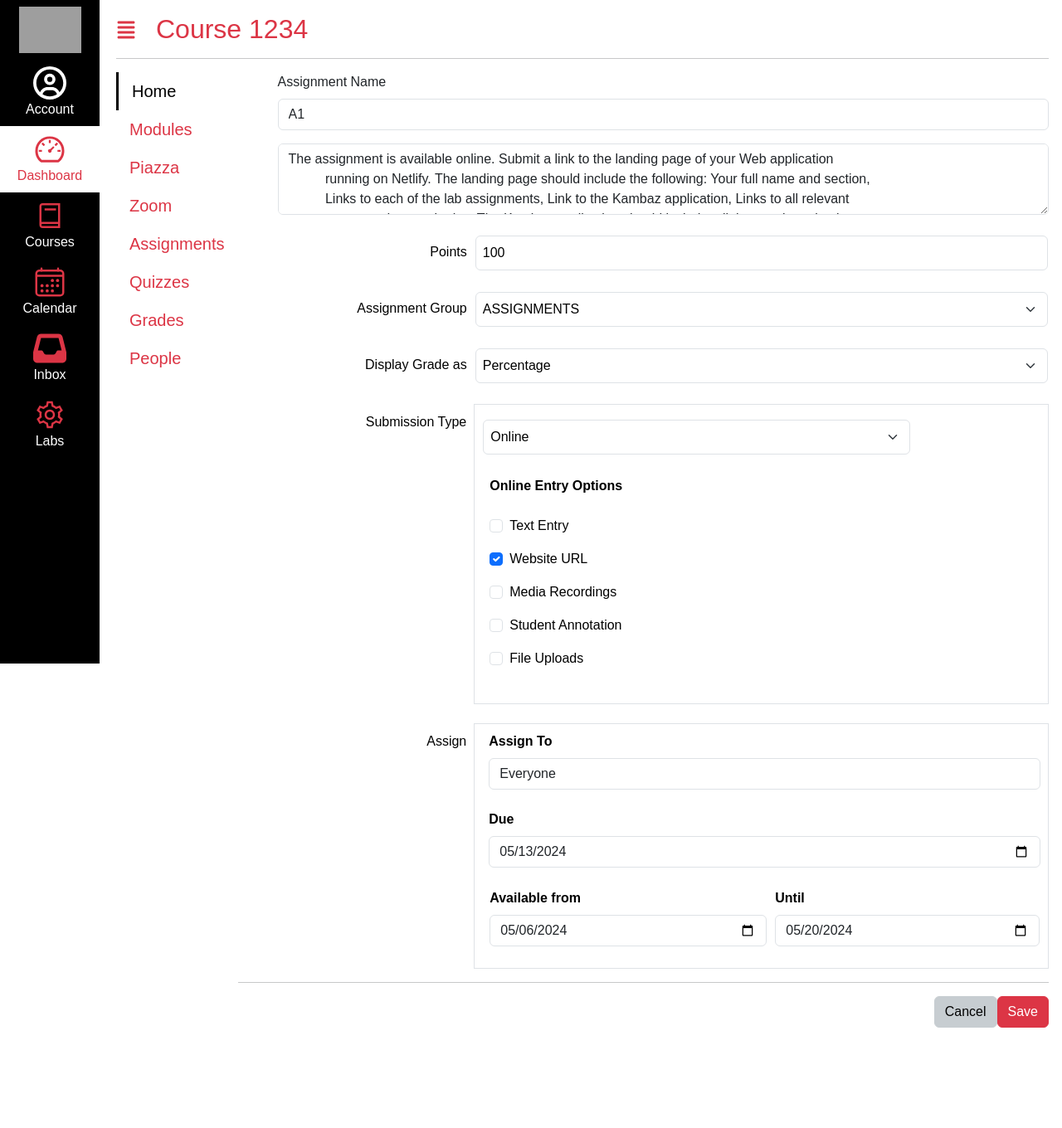
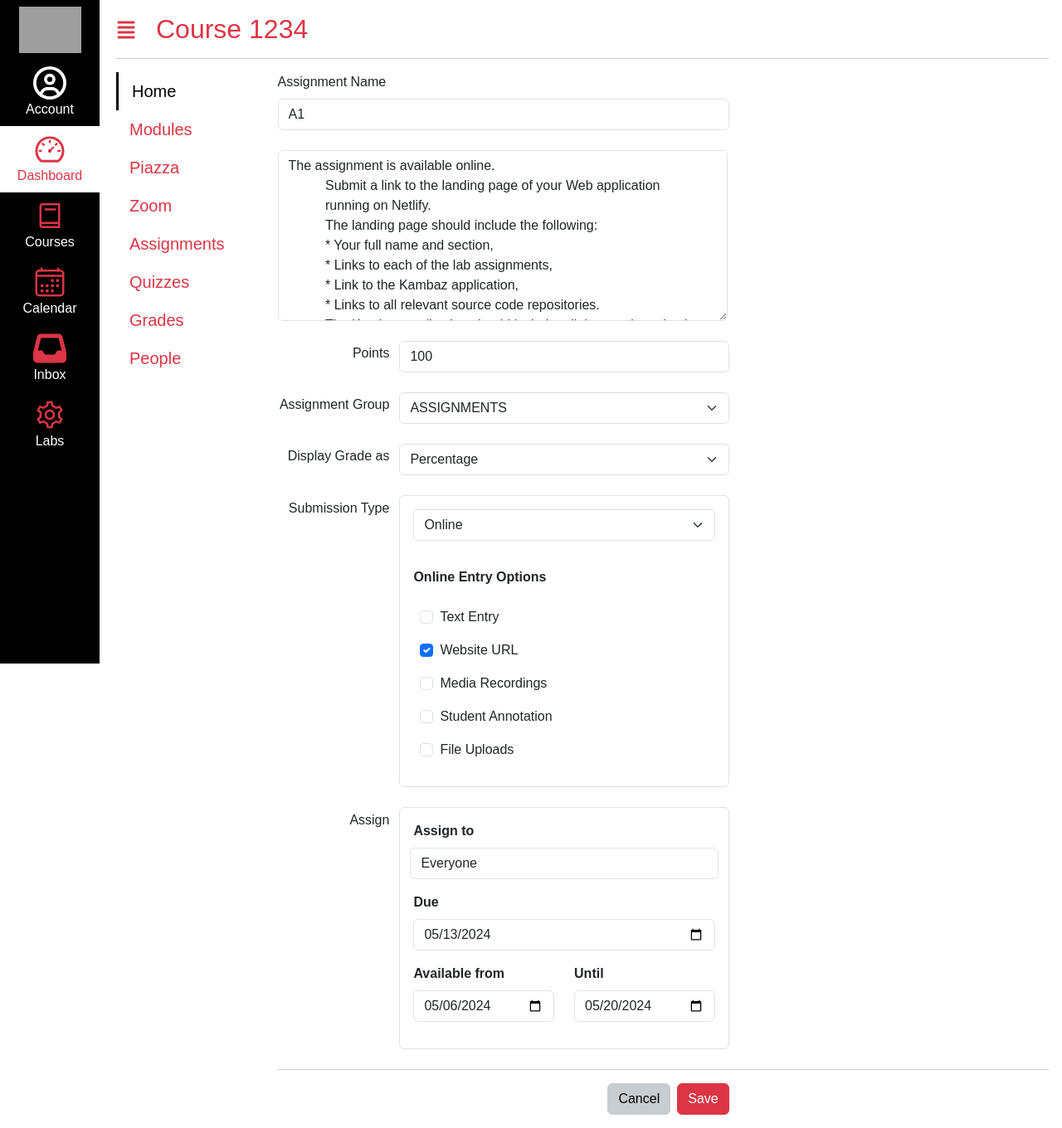
Before and after one commit to vitakh/kambaz-next-js, a Next.js app: page /Courses/1234/Assignments/123 in a window 1280 px wide. Shown: the whole page at 83% size. Before the commit the page ends 1255 px from the top, so only its background shows below. Built offline with nearby package versions, Linux system fonts and the light colour scheme; grey boxes are pictures that could not be loaded.

Commit message:
finished a2

```diff
--- a/app/(Kambaz)/Courses/[cid]/Assignments/[aid]/page.tsx
+++ b/app/(Kambaz)/Courses/[cid]/Assignments/[aid]/page.tsx
@@ -1,161 +1,189 @@
 "use client";
 
-import { Button, Form, Table } from "react-bootstrap";
+import { Button, Col, Form, Row } from "react-bootstrap";
 
 export default function AssignmentEditor() {
   return (
     <div id="wd-assignments-editor">
-
-      <Form.Group className="mb-3 ms-5" controlId="wd-name">
+      <Form className="ms-5">
+        <Form.Group as={Row} className="mb-4" controlId="wd-name">
+          <Col sm={7} className="pe-0">
             <Form.Label>Assignment Name</Form.Label>
-        <Form.Control defaultValue="A1" />
+            <Form.Control type="text" defaultValue="A1"/>
+          </Col>
         </Form.Group>
 
-      <Form.Group className="mb-4 ms-5" controlId="wd-description">
+        <Col sm={7}>
+          <Form.Group className="mb-4" controlId="wd-description">
             <Form.Control
               as="textarea"
-          rows={3}
-          defaultValue="The assignment is available online. Submit a link to the landing page of your Web application
-          running on Netlify. The landing page should include the following: Your full name and section,
-          Links to each of the lab assignments, Link to the Kambaz application, Links to all relevant
-          source code repositories. The Kambaz application should include a link to navigate back to
-          the landing page."
+              rows={8}
+              defaultValue="The assignment is available online.
+          Submit a link to the landing page of your Web application
+          running on Netlify.
+          The landing page should include the following:
+          * Your full name and section,
+          * Links to each of the lab assignments,
+          * Link to the Kambaz application,
+          * Links to all relevant source code repositories.
+          The Kambaz application should include a link to navigate back to the landing page."
             />
           </Form.Group>
+        </Col>
 
+        <Form.Group as={Row} className="mb-4 align-items-center">
+          <Form.Label htmlFor="wd-points" as={Col} sm={2} className="text-end">
+            Points
+          </Form.Label>
+          <Col sm={5} className="p-0">
+            <Form.Control id="wd-points" type="number" defaultValue={100} />
+          </Col>
+        </Form.Group>
 
-      <Table>
-        <tr>
-          <td align="right" valign="top">
-            <Form.Label htmlFor="wd-points">Points</Form.Label>
-          </td>
-          <td>
-            <Form.Control id="wd-points" type="number" defaultValue={100} className="mb-4"/>
-          </td>
-        </tr>
-        <tr>
-          <td align="right" valign="top">
-            <Form.Label htmlFor="wd-group">Assignment Group</Form.Label>
-          </td>
-          <td>
-            <Form.Select id="wd-group" className="mb-4">
-              <option selected value="ASSIGNMENTS">
+        <Form.Group as={Row} className="mb-4 align-items-center" controlId="wd-group">
+          <Form.Label as={Col} sm={2} className="text-end">
+            Assignment Group
+          </Form.Label>
+          <Col sm={5} className="p-0">
+            <Form.Select>
+              <option defaultValue="ASSIGNMENTS">
                 ASSIGNMENTS
               </option>
+              <option value="EXAMS">
+                EXAMS
+              </option>
+              <option value="QUIZZES">
+                QUIZZES
+              </option>
             </Form.Select>
-          </td>
-        </tr>
-        <tr>
-          <td align="right" valign="top">
-            <Form.Label htmlFor="wd-display-grade-as">
+          </Col>
+        </Form.Group>
+
+        <Form.Group as={Row} className="mb-4 align-items-center" controlId="wd-display-grade-as">
+          <Form.Label as={Col} sm={2} className="text-end ">
             Display Grade as
           </Form.Label>
-          </td>
-          <td>
-            <Form.Select id="wd-display-grade-as" className="mb-4">
+          <Col sm={5} className="p-0">
+            <Form.Select>
               <option selected value="PERCENTAGE">
                 Percentage
               </option>
+              <option value="POINTS">
+                Points
+              </option>
+              <option value="COMPLETE">
+                Complete
+              </option>
             </Form.Select>
-          </td>
-        </tr>
-        <tr>
-          <td align="right" valign="top">
-            <Form.Label htmlFor="wd-submission-type">
+          </Col>
+        </Form.Group>
+
+        <Form.Group as={Row} className="mb-4" controlId="wd-submission-type">
+          <Form.Label as={Col} sm={2} className="my-1 text-end">
             Submission Type
           </Form.Label>
-          </td>
-          <td className="border">
-           <Table>
-            <tr>
-              <td>
-              <Form.Select className="m-3 ms-2 w-75"id="wd-submission-type">
+          <Col sm={5} className="border rounded p-3">
+            <Form.Select className="mb-4">
               <option selected value="ONLINE">
                 Online
               </option>
+              <option value="EXTERNAL">
+                External Tool
+              </option>
+              <option value="PAPER">
+                Paper
+              </option>
             </Form.Select>
-              </td>
-              </tr>
-              <tr>
-              <td>
-                <Form.Group>
-                <Form.Label className="ms-2">
+
+            <Form.Group controlId="wd-online-entry-options">
+              <Form.Label className="mt-2">
                 <b>Online Entry Options</b>
               </Form.Label>
               <br />
-                <Form.Check className="m-3 ms-2" id="wd-text-entry" label="Text Entry" />
+              <Form.Check
+                className="m-3 ms-2"
+                id="wd-text-entry"
+                label="Text Entry"
+              />
               <Form.Check
                 className="m-3 ms-2"
                 id="wd-website-url"
                 defaultChecked
                 label="Website URL"
               />
-                <Form.Check className="m-3 ms-2" id="wd-media-recordings" label="Media Recordings" />
+              <Form.Check
+                className="m-3 ms-2"
+                id="wd-media-recordings"
+                label="Media Recordings"
+              />
               <Form.Check
                 className="m-3 ms-2"
                 id="wd-student-annotation"
                 label="Student Annotation"
               />
-                <Form.Check className="m-3 ms-2" id="wd-file-upload" label="File Uploads" />
+              <Form.Check
+                className="m-3 ms-2"
+                id="wd-file-upload"
+                label="File Uploads"
+              />
             </Form.Group>
-              </td>
-              </tr>
-            </Table>
-          </td>
-        </tr>
+          </Col>
+        </Form.Group>
 
-        <br />
+        <Form.Group as={Row} className="mb-4">
+          <Form.Label as={Col} sm={2} className="my-1 text-end">
+            Assign
+          </Form.Label>
+          <Col sm={5} className="border rounded p-3">
+            <Form.Group as={Row} className="mb-3 pe-3" controlId="wd-assign-to">
+              <Form.Label><b>Assign to</b></Form.Label>
+              <Form.Control type="text" defaultValue="Everyone" className="ms-2"/>
+            </Form.Group>
 
-        <tr>
-          <td align="right" valign="top">
-            <Form.Label htmlFor="wd-assign-to">Assign</Form.Label>
-          </td>
-          <td className="border border-rounded">
-            <Form.Group controlId="wd-assign-to" className="ms-2 mb-2">
-              <Form.Label>
-                <b>Assign To</b>
-              </Form.Label>
-              <Form.Control defaultValue="Everyone" />
-            </Form.Group>
-            <Form.Group controlId="wd-due-date" className="ms-2 mb-2">
+            <Form.Group controlId="wd-due-date" className="mb-3">
               <Form.Label>
                 <b>Due</b>
               </Form.Label>
               <Form.Control type="date" defaultValue="2024-05-13" />
             </Form.Group>
 
-            <Table>
-              <tr>
-                <td>
-                  <Form.Group controlId="wd-available-from">
-                    <Form.Label className="ms-2 mb-2">
+            <Form.Group as={Row} className="mb-3" controlId="wd-available-from">
+              <Col>
+                <Form.Label>
                   <b>Available from</b>
                 </Form.Label>
-                    <Form.Control className="ms-2" type="date" defaultValue="2024-05-06" />
-                  </Form.Group>
-                </td>
-                <td>
+                <Form.Control
+                  type="date"
+                  defaultValue="2024-05-06"
+                />
+              </Col>
+              <Col>
                 <Form.Group controlId="wd-available-until">
                   <Form.Label className="mb-2">
                     <b>Until</b>
                   </Form.Label>
                   <Form.Control type="date" defaultValue="2024-05-20" />
                 </Form.Group>
-                </td>
-              </tr>
-            </Table>
-          </td>
-        </tr>
-      </Table>
+              </Col>
+            </Form.Group>
+          </Col>
+        </Form.Group>
         <hr />
-      <div className="d-flex float-end">
-        <Button variant="secondary" type="reset" id="wd-btn-cancel">
+        <div>
+          <Row>
+            <Col sm={2}></Col>
+            <Col sm={5} className="d-flex justify-content-end pe-0">
+          <Button variant="secondary" type="reset" id="wd-btn-cancel" >
             Cancel
           </Button>
-        <Button variant="danger" type="submit" id="wd-btn-save">
+          <Button variant="danger" type="submit" id="wd-btn-save" className="ms-2">
             Save
           </Button>
+          </Col>
+          </Row>
+
         </div>
+      </Form>
     </div>
   );
 }
--- a/app/(Kambaz)/Courses/[cid]/Assignments/page.tsx
+++ b/app/(Kambaz)/Courses/[cid]/Assignments/page.tsx
@@ -11,8 +11,6 @@ export default function Assignments() {
   return (
     <div>
       <AssignmentControls />
-      <br />
-      <br />
       <br />
       <br />
       <ListGroup className="rounded-0" id="wd-assignments">
--- a/app/(Kambaz)/Courses/[cid]/Home/Status.tsx
+++ b/app/(Kambaz)/Courses/[cid]/Home/Status.tsx
@@ -3,10 +3,10 @@ import { FaCheckCircle } from "react-icons/fa";
 import { BiImport } from "react-icons/bi";
 import { LiaFileImportSolid } from "react-icons/lia";
 import { Button } from "react-bootstrap";
-import { FaBullseye } from "react-icons/fa6";
 import { GoBell } from "react-icons/go";
 import { IoStatsChartSharp } from "react-icons/io5";
 import { GrAnnounce } from "react-icons/gr";
+import { RiFocus3Line } from "react-icons/ri";
 
 export default function CourseStatus() {
   return (
@@ -32,7 +32,7 @@ export default function CourseStatus() {
         <LiaFileImportSolid className="me-2 fs-5" /> Import from Commons{" "}
       </Button>
       <Button variant="secondary" size="lg" className="w-100 mt-1 text-start">
-        <FaBullseye className="me-2 fs-5" /> Choose Home Page{" "}
+        <RiFocus3Line className="me-2 fs-5" /> Choose Home Page{" "}
       </Button>
       <Button variant="secondary" size="lg" className="w-100 mt-1 text-start">
         <IoStatsChartSharp className="me-2 fs-5" /> View Course Stream{" "}
--- a/app/(Kambaz)/Courses/[cid]/Modules/ModulesControls.tsx
+++ b/app/(Kambaz)/Courses/[cid]/Modules/ModulesControls.tsx
@@ -9,7 +9,7 @@ import { FaPlus, FaBan } from "react-icons/fa6";
 import GreenCheckmark from "./GreenCheckmark";
 export default function ModulesControls() {
   return (
-    <div id="wd-modules-controls" className="text-nowrap">
+    <div id="wd-modules-controls" className="text-nowrap justify-content-evenly">
       <Button
         variant="danger"
         size="lg"
@@ -24,9 +24,9 @@ export default function ModulesControls() {
           <GreenCheckmark /> Publish All
         </DropdownToggle>
         <DropdownMenu>
-          <DropdownItem id="wd-publish-all">
+          {/* <DropdownItem id="wd-publish-all">
             <GreenCheckmark /> Publish All
-          </DropdownItem>
+          </DropdownItem> */}
           <DropdownItem id="wd-publish-all-modules-and-items">
             <GreenCheckmark /> Publish all modules and items
           </DropdownItem>
```
Also changed, not shown: app/(Kambaz)/Account/Profile/page.tsx (+9 -9 lines), app/(Kambaz)/Account/Signin/page.tsx (+5 -5 lines), app/(Kambaz)/Account/Signup/page.tsx (+5 -5 lines), app/(Kambaz)/Courses/[cid]/Assignments/AssignmentControls.tsx (+7 -5 lines), app/(Kambaz)/Courses/[cid]/Modules/page.tsx (+30 -29 lines). Lines whose indentation alone changed are shown as unchanged.
